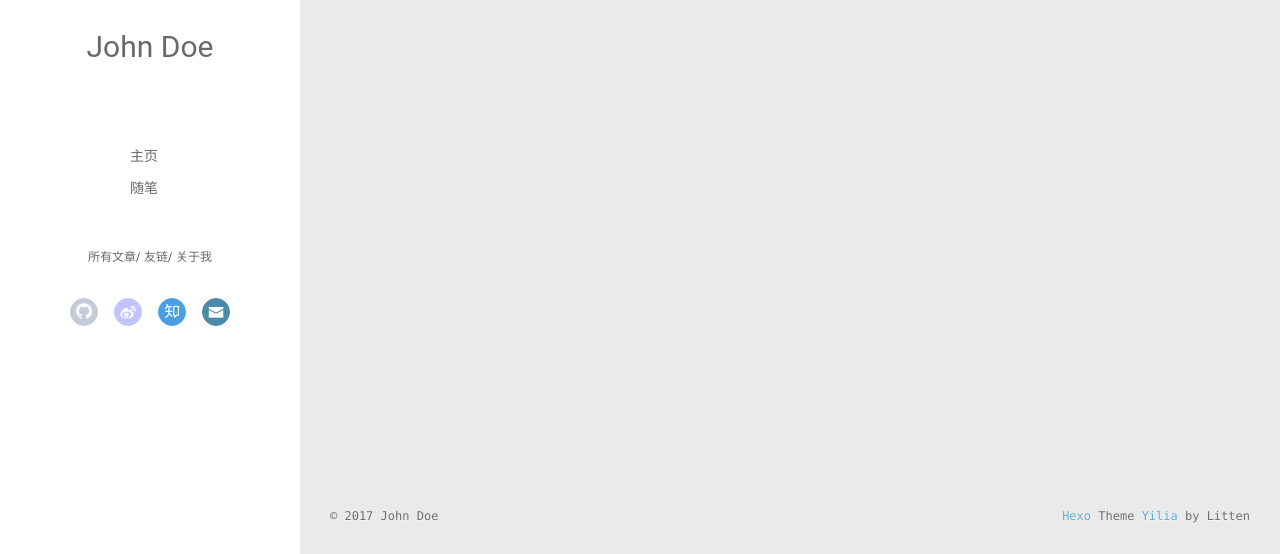
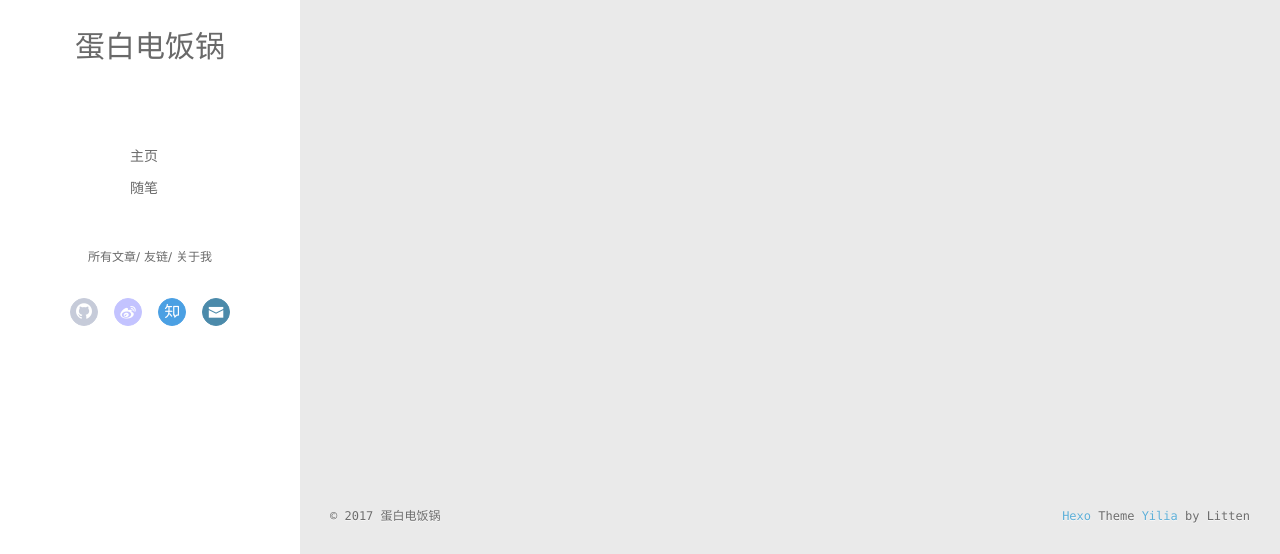
Before and after one commit to LiuYabo/LiuYabo.github.hexoblog, a plain HTML site: page archives/index.html in a window 1280 px wide. Shown: the part 243-797 px from the top of the page. Drawn offline with Linux system fonts and the light colour scheme.

Commit message:
Site updated: 2017-10-19 10:26:53

```diff
--- a/archives/index.html
+++ b/archives/index.html
@@ -45,7 +45,7 @@
 			<img src="/img/avatar.jpg" class="js-avatar">
 		</a>
 		<hgroup>
-		  <h1 class="header-author"><a href="">John Doe</a></h1>
+		  <h1 class="header-author"><a href="">蛋白电饭锅</a></h1>
 		</hgroup>
 
 
@@ -103,7 +103,7 @@
 				<img src="/img/avatar.jpg" class="js-avatar">
 			</div>
 			<hgroup>
-			  <h1 class="header-author js-header-author">John Doe</h1>
+			  <h1 class="header-author js-header-author">蛋白电饭锅</h1>
 			</hgroup>
 
 
@@ -201,7 +201,7 @@
   <div class="outer">
     <div id="footer-info">
     	<div class="footer-left">
-    		&copy; 2017 John Doe
+    		&copy; 2017 蛋白电饭锅
     	</div>
       	<div class="footer-right">
       		<a href="http://hexo.io/" target="_blank">Hexo</a>  Theme <a href="https://github.com/litten/hexo-theme-yilia" target="_blank">Yilia</a> by Litten
```
Also changed, not shown: 2017/10/18/hello-world/index.html (+3 -3 lines), archives/2017/10/index.html (+3 -3 lines), archives/2017/index.html (+3 -3 lines), index.html (+3 -3 lines).
